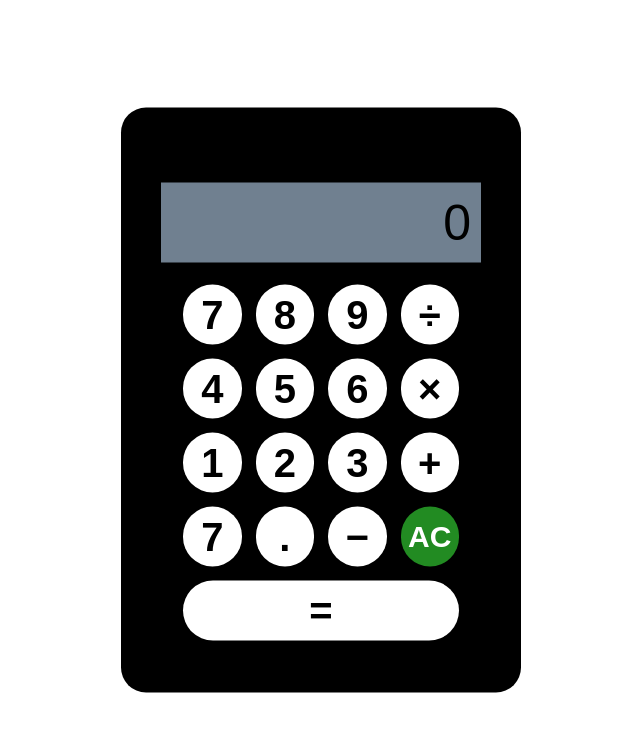
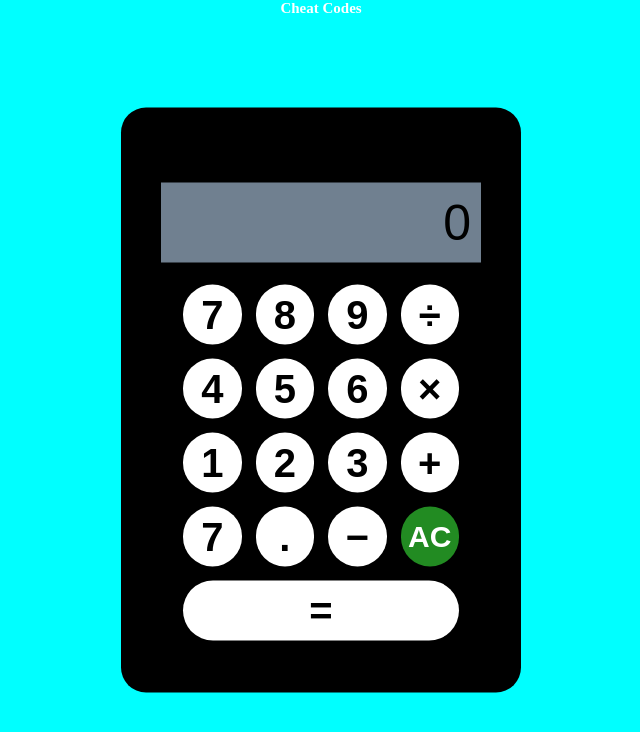
Before and after one commit to rachelschipull/SneakyCalc, a plain HTML site: page index.html in a window 1280 px wide. Shown: the whole page, without its empty margins (319-959 px from the left). Drawn offline with Linux system fonts and the light colour scheme.

Commit message:
fixed the calculator 4-27-22

```diff
--- a/index.html
+++ b/index.html
@@ -33,6 +33,9 @@
             <button type="button" value="=">&equals;</button>
         </section>
     </section>
+    <div>
+        <h4 class="cheat"><a href="https://www.youtube.com/watch?v=dQw4w9WgXcQ" alt="Secret Cheat Code">Cheat Codes</a></h4>
+    </div>
     <script src="main.js"></script>
 </body>
 </html>
--- a/main.js
+++ b/main.js
@@ -31,7 +31,9 @@ const calculator = {
             break;
             case '.' :
                 if (this.displayText == 0){
-                    this.addText('0.')
+                    this.addText('0.');
+                }else if (this.displayText.includes('.')){
+                   this.addText('');
                 } else {
                     this.addText(value)
                 }
--- a/style.css
+++ b/style.css
@@ -1,6 +1,7 @@
 html {
     font-size: 62.5%;
     box-sizing: border-box;
+    background-color: aqua;
 }
 
 *, *::before, *::after {
@@ -63,3 +64,17 @@ button:hover {
     color: white;
     font-size: 3rem;
 }
+
+.cheat {
+    display: flex;
+    justify-content: center;
+    align-items: flex-end;
+    text-decoration: none;
+    color: white;
+}
+
+.cheat > a {
+    text-decoration: none;
+    color: white;
+    font-size: 1.5em;
+}
```
